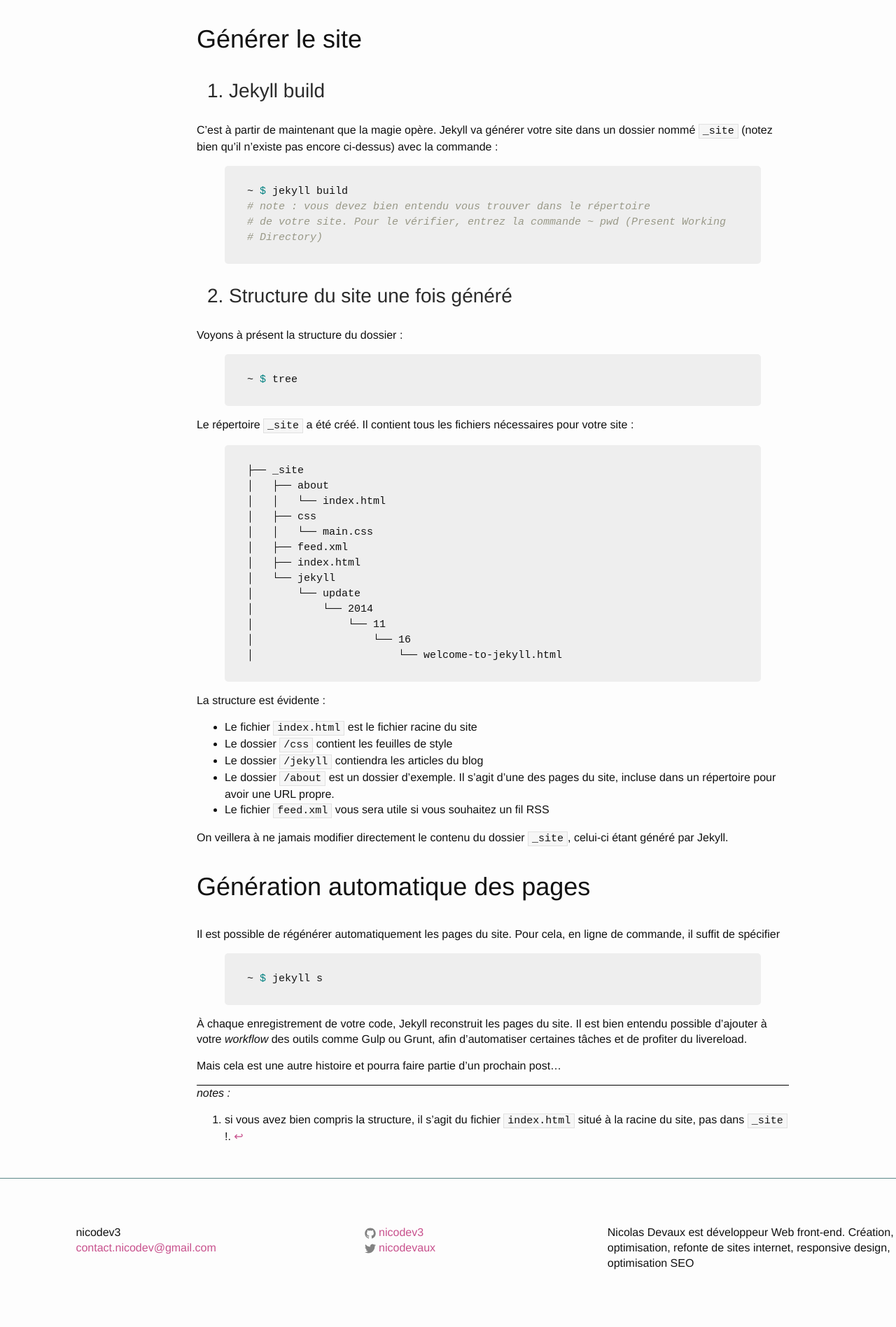
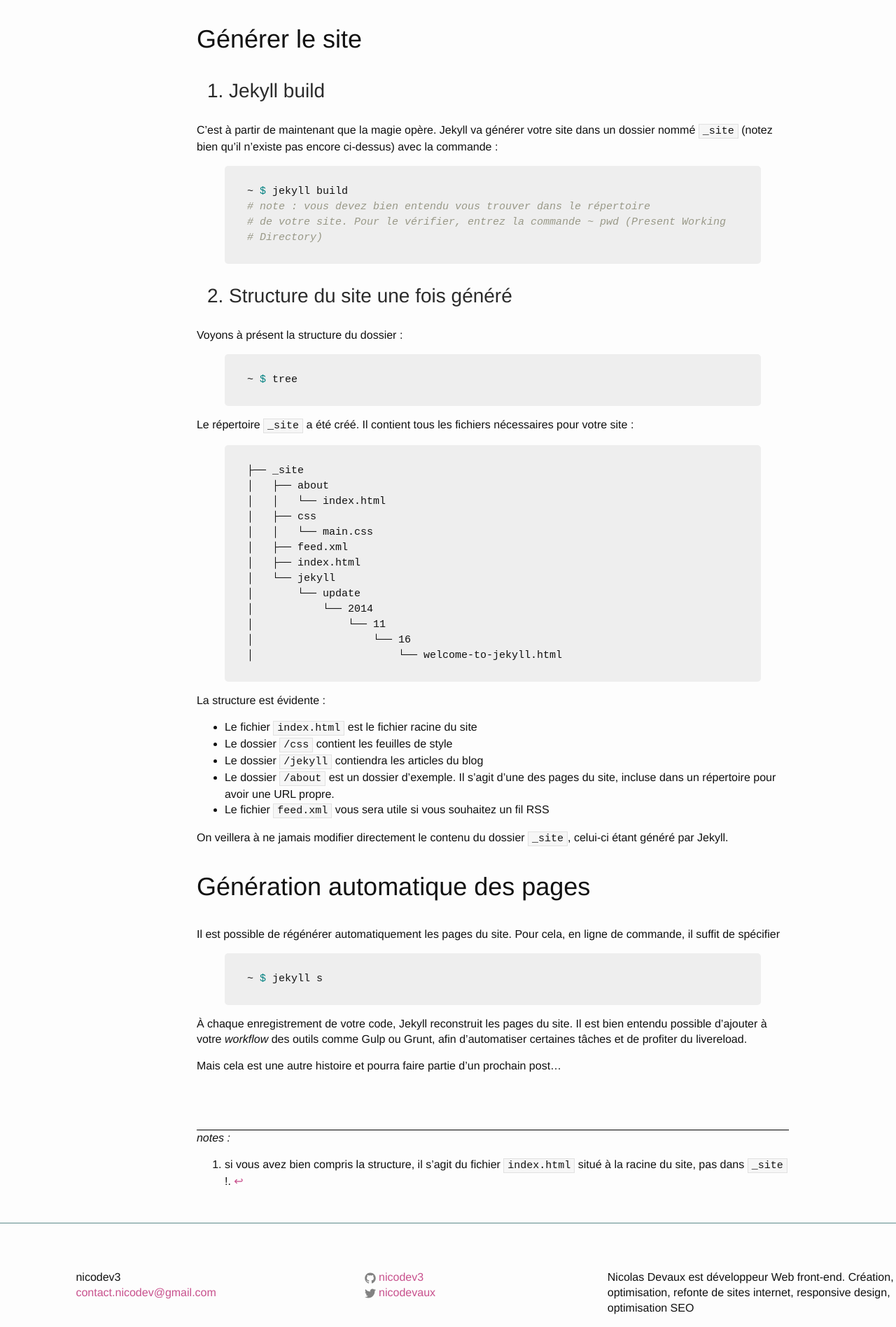
Before and after one commit to nicodev3/nicodev3.github.io, a Jekyll site: the page built from _posts/2014-10-30-site-web-jekyll.markdown, in a window 1280 px wide. Shown: the part 4330-6226 px from the top of the page at 70% size. Built offline with Jekyll 4.4.1, drawn with Linux system fonts in a browser that asks for light colours; comment, search, counter and statistics services are not loaded; before the commit the page ends 6162 px from its top, so only the background shows below that.

Commit message:
ajout marge sup a footnotes

```diff
--- a/_sass/partials/blog/_article.scss
+++ b/_sass/partials/blog/_article.scss
@@ -9,6 +9,7 @@
 
 .footnotes {
 	border-top: 1px solid black;
+    margin-top: 5em;
 	&:before {
 		content: 'notes :';
 		font-style: italic;
--- a/css/main.css
+++ b/css/main.css
@@ -1305,21 +1305,22 @@ input:checked ~ .close {
 /* line 10, ../../../../../../../Users/HomeNico/dev/nicodev3.github.io/_sass/partials/blog/_article.scss */
 .footnotes {
   border-top: 1px solid black;
+  margin-top: 5em;
 }
-/* line 12, ../../../../../../../Users/HomeNico/dev/nicodev3.github.io/_sass/partials/blog/_article.scss */
+/* line 13, ../../../../../../../Users/HomeNico/dev/nicodev3.github.io/_sass/partials/blog/_article.scss */
 .footnotes:before {
   content: 'notes :';
   font-style: italic;
 }
 
-/* line 18, ../../../../../../../Users/HomeNico/dev/nicodev3.github.io/_sass/partials/blog/_article.scss */
+/* line 19, ../../../../../../../Users/HomeNico/dev/nicodev3.github.io/_sass/partials/blog/_article.scss */
 #disqus_thread {
   margin-top: 2em;
   padding-left: 5%;
   padding-right: 5%;
 }
 @media (min-width: 47.938em) {
-  /* line 18, ../../../../../../../Users/HomeNico/dev/nicodev3.github.io/_sass/partials/blog/_article.scss */
+  /* line 19, ../../../../../../../Users/HomeNico/dev/nicodev3.github.io/_sass/partials/blog/_article.scss */
   #disqus_thread {
     width: 66.10169%;
     float: left;
```
Also changed, not shown: 1 other file.
